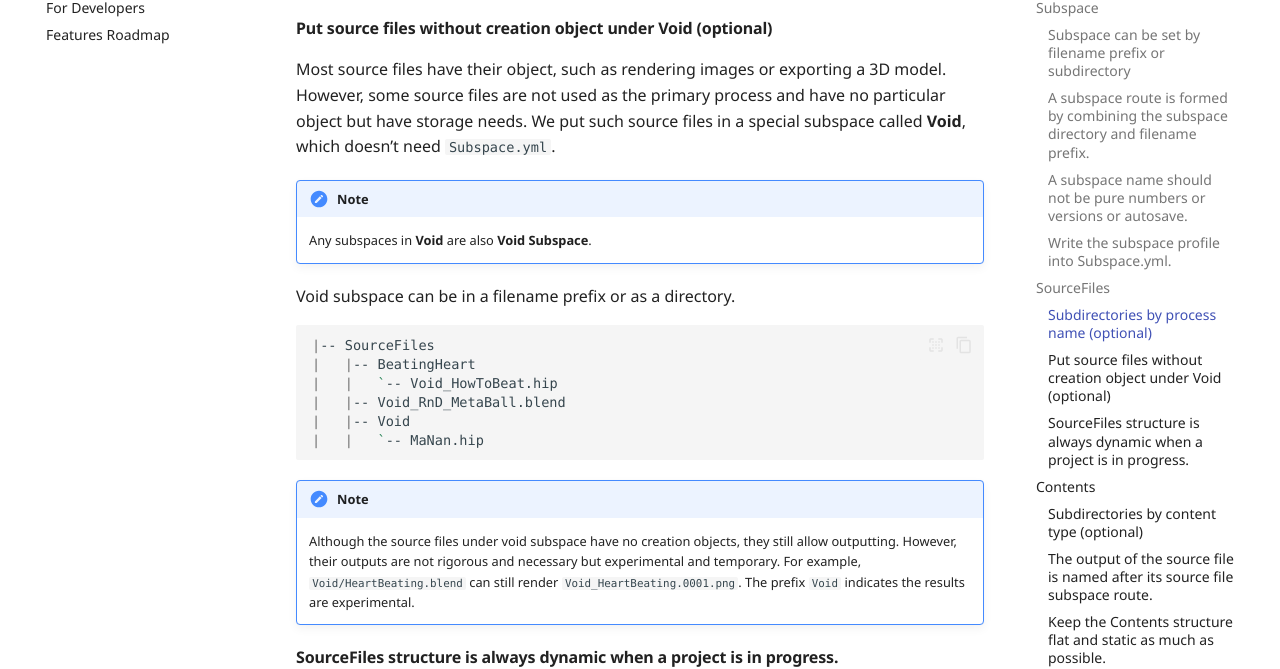
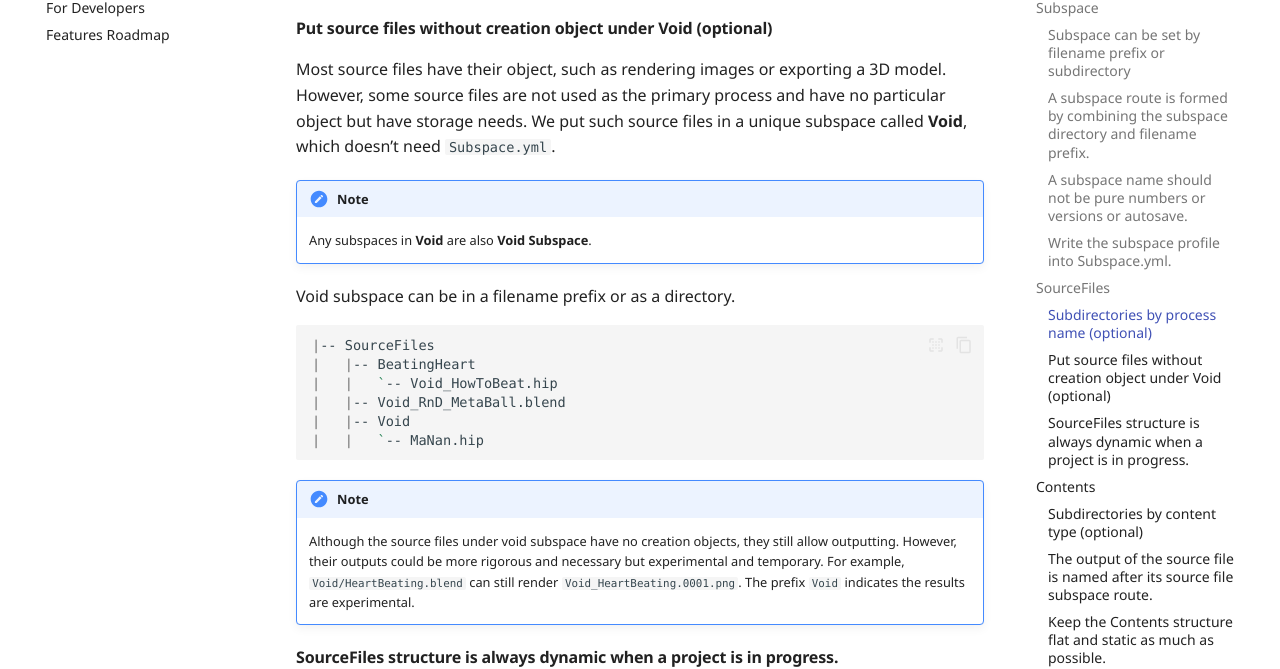
Before and after one commit to OmooLab/Omoospace, an MkDocs documentation site: the page built from docs/omoospace.md, in a window 1280 px wide and 900 px high, scrolled down 6066 px. Shown: the part 202-871 px from the top of the window. Built offline with MkDocs 1.6.1 and Material for MkDocs 9.7.7, drawn with Linux system fonts in a browser that asks for light colours; some web fonts are replaced; comment, search, counter and statistics services are not loaded; the version menu is left out; some of the changed text lies outside the part shown.

Commit message:
docs: omoospace

```diff
--- a/docs/omoospace.md
+++ b/docs/omoospace.md
@@ -210,7 +210,7 @@ Process subdirectories should fit your workflow. But be aware of the following r
 
 #### Put source files without creation object under Void (optional)
 
-Most source files have their object, such as rendering images or exporting a 3D model. However, some source files are not used as the primary process and have no particular object but have storage needs. We put such source files in a special subspace called **Void**, which doesn’t need `Subspace.yml`.
+Most source files have their object, such as rendering images or exporting a 3D model. However, some source files are not used as the primary process and have no particular object but have storage needs. We put such source files in a unique subspace called **Void**, which doesn’t need `Subspace.yml`.
 
 !!! note
 
@@ -229,7 +229,7 @@ Void subspace can be in a filename prefix or as a directory.
 
 !!! note
 
-    Although the source files under void subspace have no creation objects, they still allow outputting. However, their outputs are not rigorous and necessary but experimental and temporary. For example, `Void/HeartBeating.blend` can still render `Void_HeartBeating.0001.png`. The prefix `Void` indicates the results are experimental.
+    Although the source files under void subspace have no creation objects, they still allow outputting. However, their outputs could be more rigorous and necessary but experimental and temporary. For example, `Void/HeartBeating.blend` can still render `Void_HeartBeating.0001.png`. The prefix `Void` indicates the results are experimental.
 
 #### SourceFiles structure is always dynamic when a project is in progress.
 
```
Also changed, not shown: other parts of docs/omoospace.md (+5 -5 lines).
